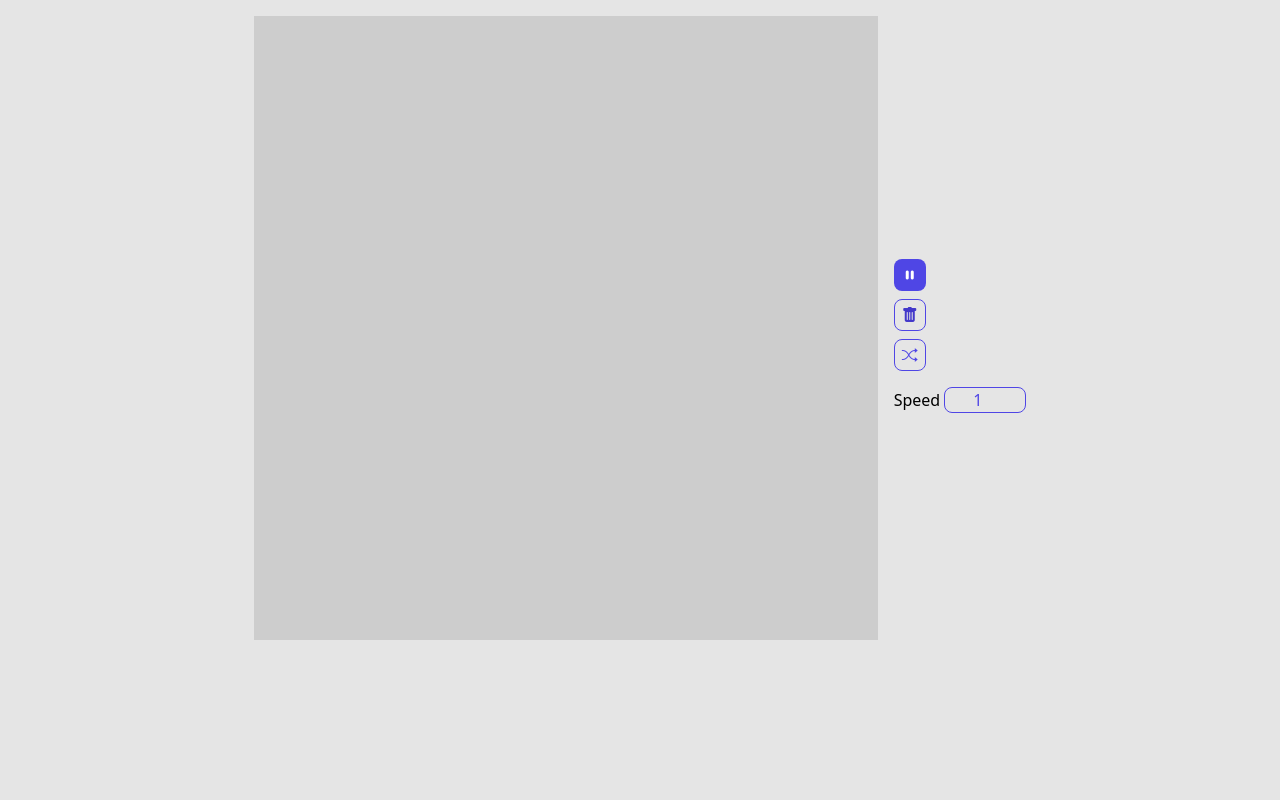
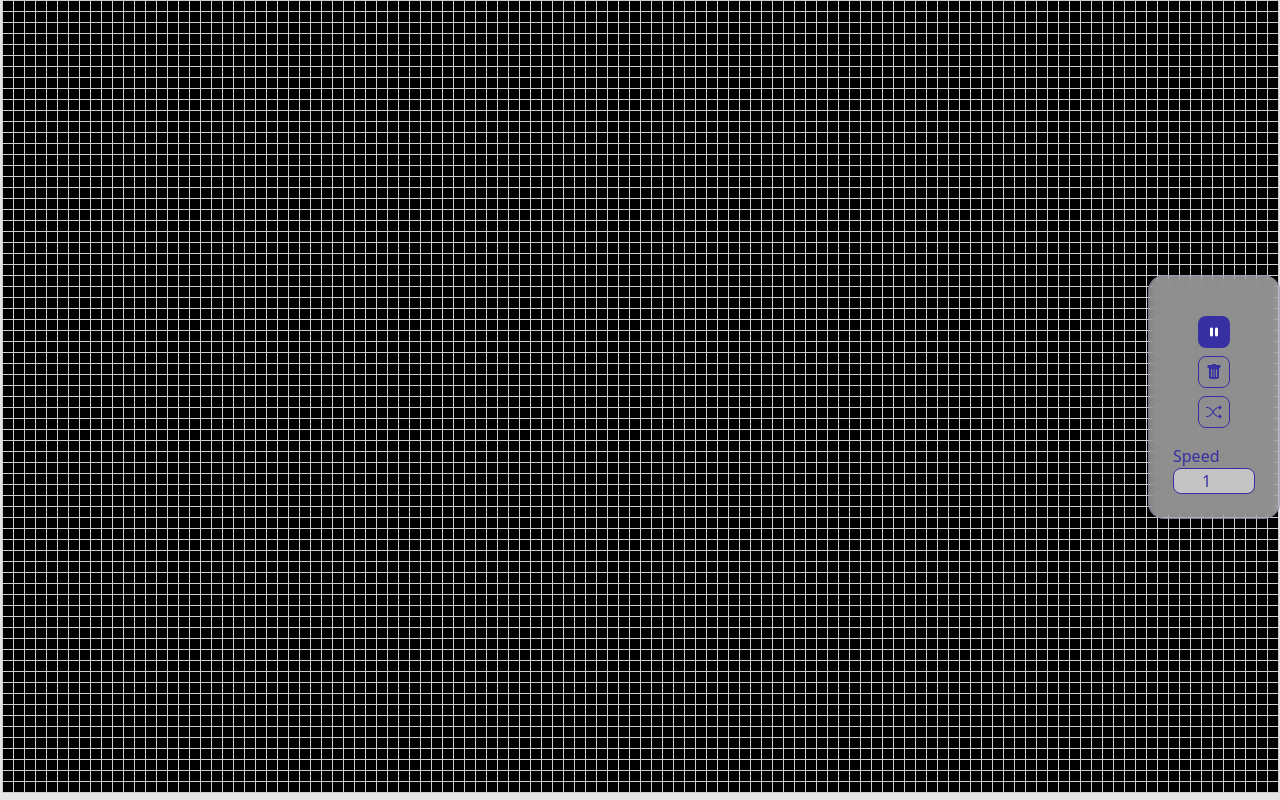
Before and after one commit to Leundai/game-of-life-rs, a website built with webpack: page web/src/index.html in a window 1280 px wide. Built offline with nearby package versions, Linux system fonts and the light colour scheme.

Commit message:
add full screen and resize support

```diff
--- a/web/src/index.html
+++ b/web/src/index.html
@@ -7,7 +7,8 @@
       body {
         width: 100%;
         height: 100%;
-        padding: 1em;
+        margin: 0;
+        padding: 0;
         display: flex;
         flex-direction: column;
         align-items: center;
@@ -21,36 +22,38 @@
   </head>
 
   <body class="bg-neutral-200 flex flex-row gap-4">
-    <canvas class="w-2/4" id="game-of-life-canvas"></canvas>
-    <div>
+    <canvas id="game-of-life-canvas"></canvas>
+    <div
+      class="fixed right-0 left-auto w-fit h-fit rounded-2xl border border-indigo-800/20 backdrop-blur-sm bg-neutral-50/50 flex flex-col justify-center items-center p-6"
+    >
       <div class="flex flex-col my-4 gap-2">
         <button
-          class="inline-block rounded-lg border border-transparent bg-indigo-600 w-8 h-8 text-center text-white hover:bg-indigo-800 hover:transition"
+          class="inline-block rounded-lg border border-transparent bg-indigo-800 w-8 h-8 text-center text-white hover:bg-indigo-800 hover:transition"
           id="play-pause"
         >
           <i id="play-pause-icon"></i>
         </button>
         <button
-          class="inline-block rounded-lg border border-indigo-600 w-8 h-8 text-center text-indigo-700 hover:bg-indigo-800 hover:text-white hover:transition"
+          class="inline-block rounded-lg border border-indigo-800 w-8 h-8 text-center text-indigo-800 hover:bg-indigo-800 hover:text-white hover:transition"
           id="reset"
         >
           <i class="bi bi-trash-fill"></i>
         </button>
         <button
-          class="inline-block rounded-lg border border-indigo-600 w-8 h-8 text-center text-indigo-600 hover:bg-indigo-800 hover:text-white hover:transition"
+          class="inline-block rounded-lg border border-indigo-800 w-8 h-8 text-center text-indigo-800 hover:bg-indigo-800 hover:text-white hover:transition"
           id="random"
         >
           <i class="bi bi-shuffle"></i>
         </button>
       </div>
-      <div>
-        <label>Speed</label>
+      <div class="flex flex-col">
+        <label class="text-indigo-800">Speed</label>
         <input
           type="number"
           min="1"
           max="10"
           value="1"
-          class="w-1/8 cursor-pointer rounded-lg border bg-neutral-200 border-indigo-600 text-center text-indigo-600 hover:bg-indigo-800 hover:text-white hover:transition"
+          class="w-1/8 cursor-pointer rounded-lg border bg-neutral-50/50 border-indigo-800 text-center text-indigo-800 hover:bg-indigo-800 hover:text-white hover:transition"
           id="speed"
         />
       </div>
--- a/web/src/js/life.js
+++ b/web/src/js/life.js
@@ -1,21 +1,46 @@
 import { Universe, Cell } from "../../../rust/pkg/wasm_game_of_life";
 import { memory } from "../../../rust/pkg/wasm_game_of_life_bg.wasm";
 
-const CELL_SIZE = 5; // px
+const CELL_SIZE = 10; // px
 const GRID_COLOR = "#CCCCCC";
 const DEAD_COLOR = "#FFFFFF";
 const ALIVE_COLOR = "#000000";
 
 // Construct the universe, and get its width and height.
-const universe = Universe.new();
-const width = universe.width();
-const height = universe.height();
+const vw = Math.max(
+  document.documentElement.clientWidth || 0,
+  window.innerWidth || 0
+);
+const vh = Math.max(
+  document.documentElement.clientHeight || 0,
+  window.innerHeight || 0
+);
+let width = Math.floor(vw / (CELL_SIZE + 1));
+let height = Math.floor(vh / (CELL_SIZE + 1));
+const universe = Universe.new(width, height);
+
+window.addEventListener("resize", (event) => {
+  const vw = Math.max(
+    document.documentElement.clientWidth || 0,
+    window.innerWidth || 0
+  );
+  const vh = Math.max(
+    document.documentElement.clientHeight || 0,
+    window.innerHeight || 0
+  );
+  width = Math.floor(vw / (CELL_SIZE + 1));
+  height = Math.floor(vh / (CELL_SIZE + 1));
+  universe.resize(width, height);
+  canvas.height = height * (CELL_SIZE + 1) + 1;
+  canvas.width = width * (CELL_SIZE + 1) + 1;
+  pause();
+});
 
 // Give the canvas room for all of our cells and a 1px border
 // around each of them.
 const canvas = document.getElementById("game-of-life-canvas");
-canvas.height = (CELL_SIZE + 1) * height + 1;
-canvas.width = (CELL_SIZE + 1) * width + 1;
+canvas.height = height * (CELL_SIZE + 1) + 1;
+canvas.width = width * (CELL_SIZE + 1) + 1;
 
 const ctx = canvas.getContext("2d");
 
```
Also changed, not shown: 1 other file.
